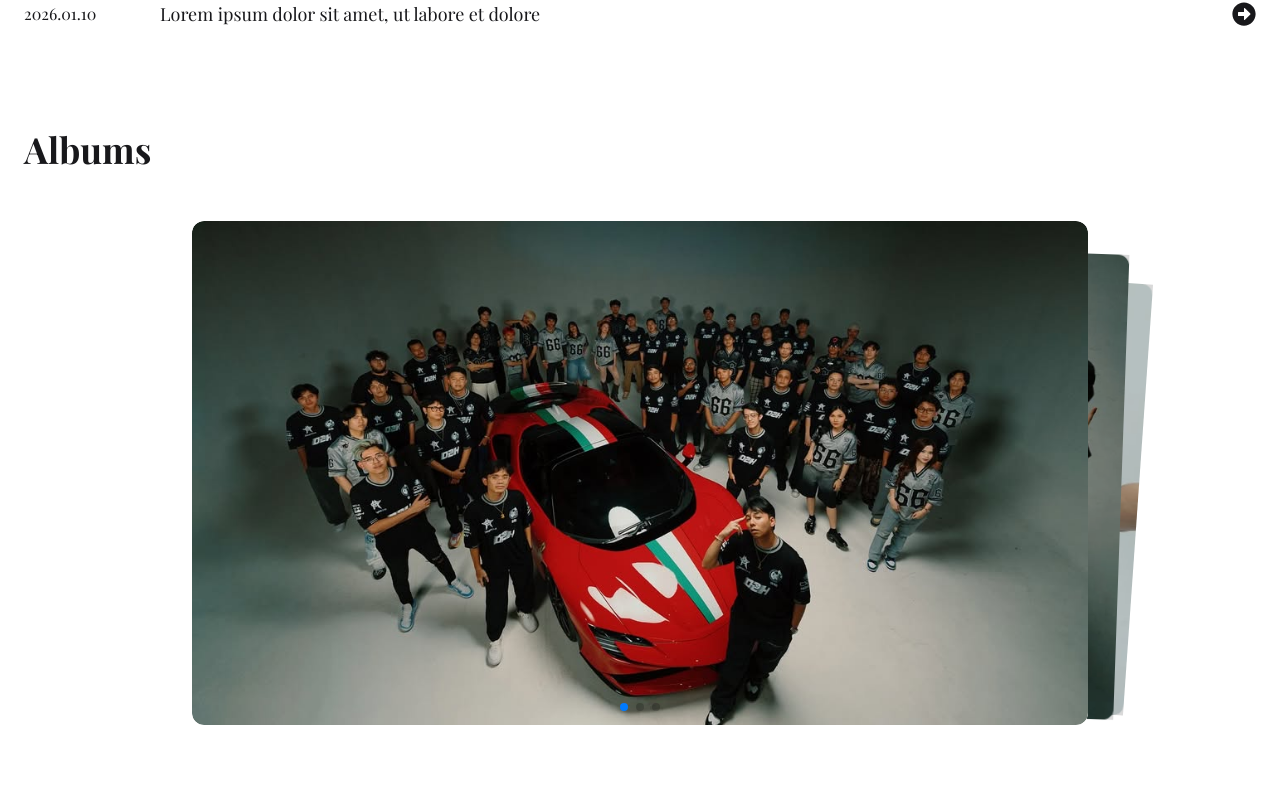
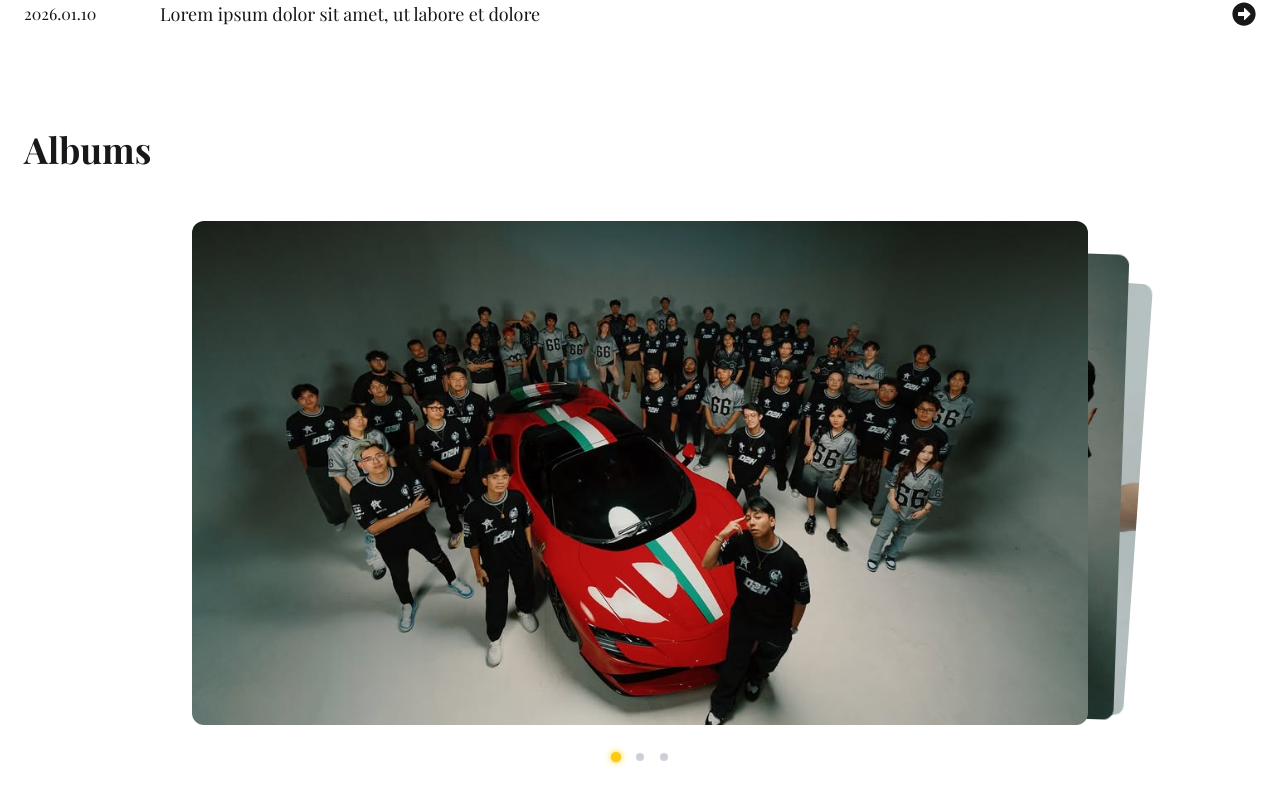
Before and after one commit to WasnDChii4/o2h-website, a Next.js app: page / in a window 1280 px wide. Shown: the part 1141-1942 px from the top of the page. Before the commit the page ends 1906 px from the top, so only its background shows below. Built offline with nearby package versions, Linux system fonts and the light colour scheme.

Commit message:
update code

```diff
--- a/app/components/CardStackCarousel.tsx
+++ b/app/components/CardStackCarousel.tsx
@@ -10,44 +10,49 @@ import "swiper/css/pagination";
 
 const CardStackCarousel = () => {
   return (
-    <div className="w-full flex justify-center py-3">
+    <div className="w-full flex flex-col items-center py-3">
       <Swiper
         effect="cards"
         grabCursor={true}
         modules={[EffectCards, Pagination]}
-        pagination={{ clickable: true }}
+        pagination={{
+          el: ".custom-pagination",
+          clickable: true,
+        }}
         className="w-[85%] max-w-4xl aspect-square md:aspect-video"
       >
-        <SwiperSlide className="bg-white rounded-xl">
+        <SwiperSlide className="relative rounded-xl overflow-hidden">
           <Image
             src="/img/albums/O2H_1.jpg"
             alt="O2H Album 1"
             fill
-            className="rounded-xl object-cover"
+            className="object-cover"
             priority
           />
         </SwiperSlide>
 
-        <SwiperSlide>
+        <SwiperSlide className="relative rounded-xl overflow-hidden">
           <Image
             src="/img/albums/O2H_2.jpg"
-            alt="O2H Album 1"
+            alt="O2H Album 2"
             fill
-            className="rounded-xl object-cover"
+            className="object-cover"
             priority
           />
         </SwiperSlide>
 
-        <SwiperSlide>
+        <SwiperSlide className="relative rounded-xl overflow-hidden">
           <Image
             src="/img/albums/O2H_4.jpg"
-            alt="O2H Album 1"
+            alt="O2H Album 3"
             fill
-            className="rounded-xl object-cover"
+            className="object-cover"
             priority
           />
         </SwiperSlide>
       </Swiper>
+
+      <div className="custom-pagination mt-7"></div>
     </div>
   );
 };
--- a/app/globals.css
+++ b/app/globals.css
@@ -19,3 +19,28 @@
     --foreground: #ededed;
   }
 } */
+
+.custom-pagination {
+  display: flex;
+  justify-content: center;
+  gap: 8px;
+}
+
+.custom-pagination .swiper-pagination-bullet {
+  width: 8px;
+  height: 8px;
+  background: #9ca3af;
+  opacity: 0.5;
+  border-radius: 9999px;
+  transition: all 0.3s ease;
+}
+
+.custom-pagination .swiper-pagination-bullet-active {
+  background: #facc15;
+  opacity: 1;
+  transform: scale(1.3);
+}
+
+.swiper-pagination-bullet-active {
+  box-shadow: 0 0 6px #facc15;
+}
```
